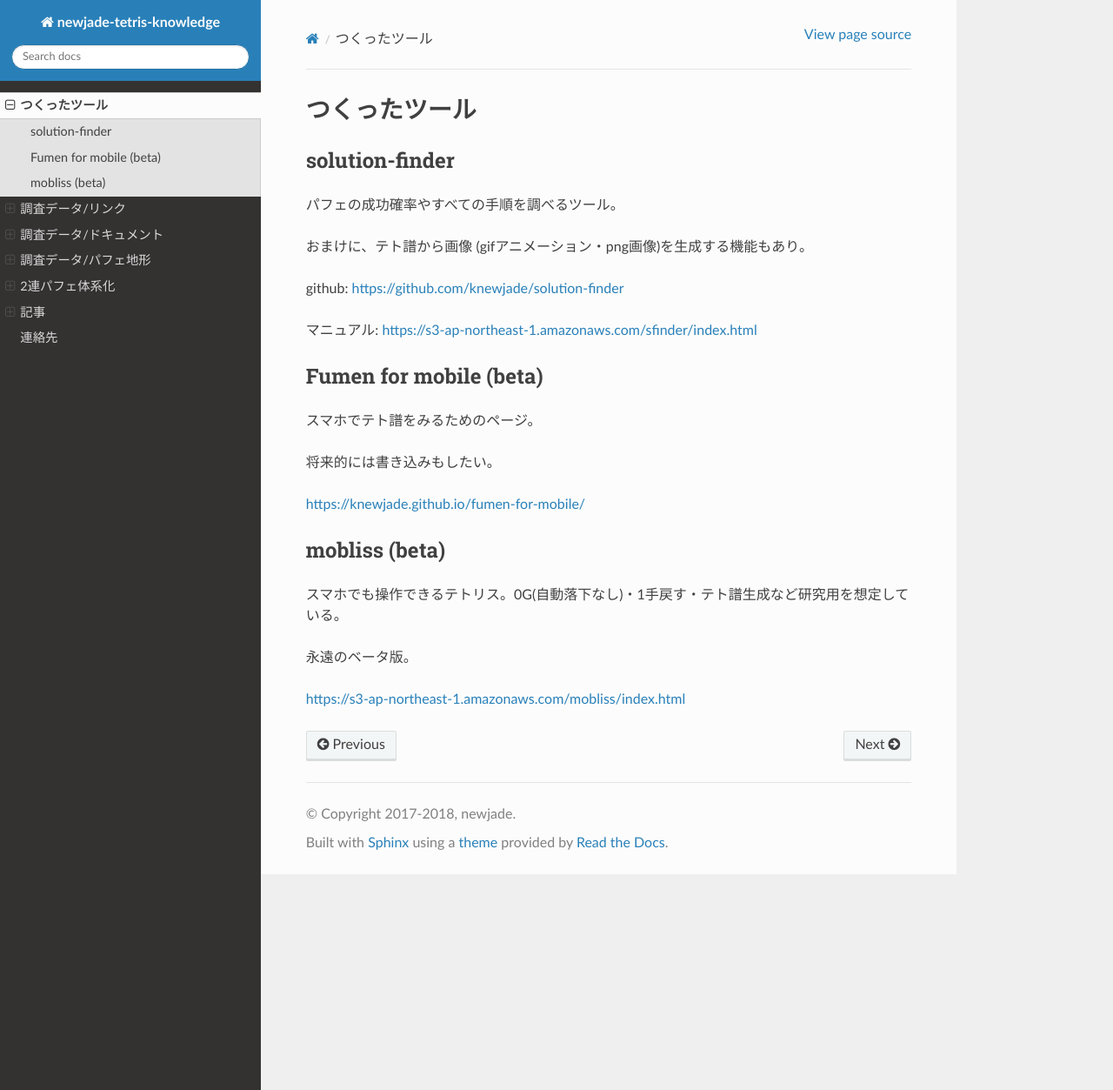
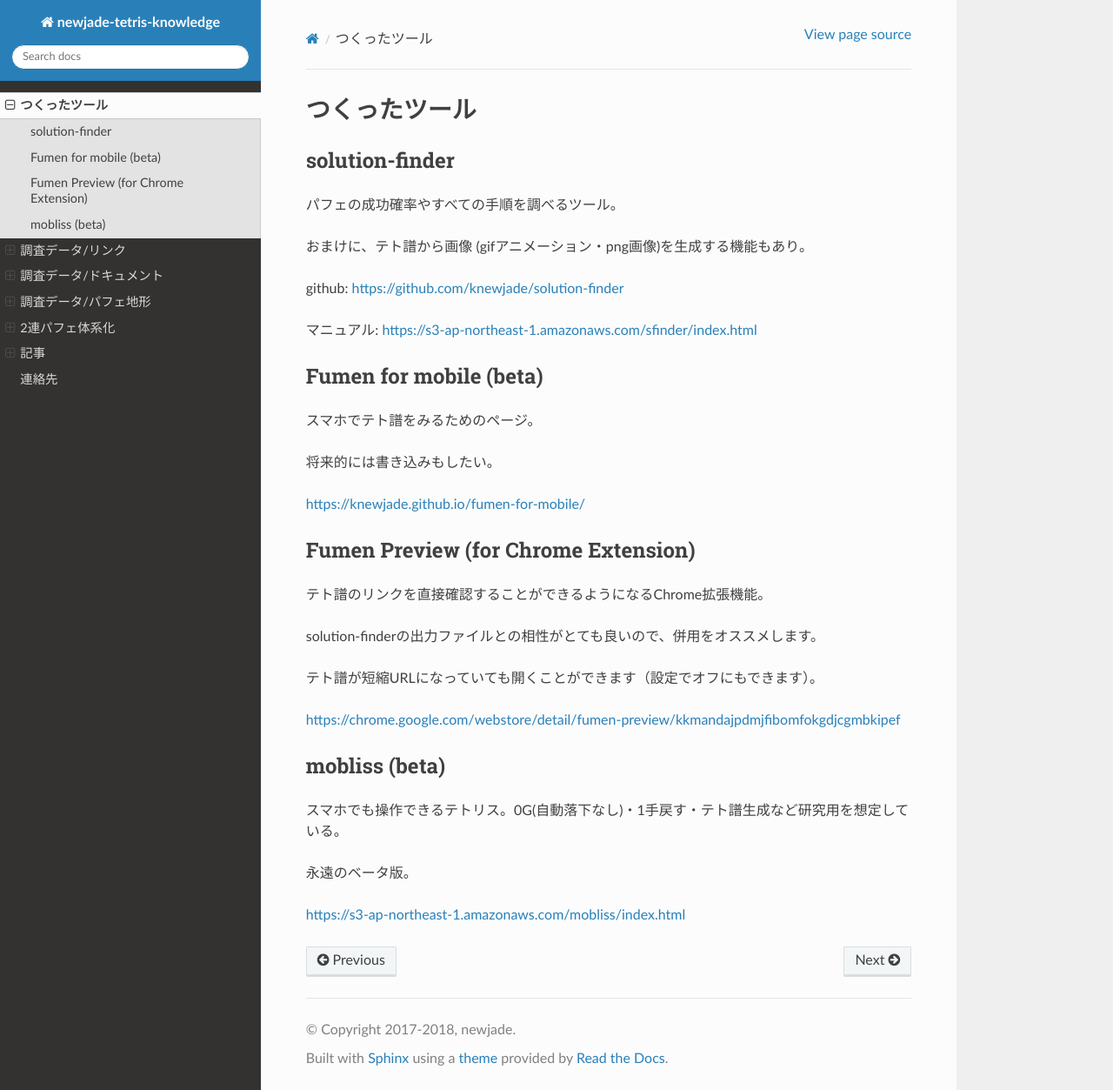
Before and after one commit to knewjade/tetris-knowledge-sphinx, a Sphinx documentation site: the page built from source/publish_tools.rst, in a window 1280 px wide and 1253 px high. Shown: the whole window at 87% size. Built offline with Sphinx 7.4.7 and the Read the Docs theme 2.0.0, drawn with Linux system fonts in a browser that asks for light colours.

Commit message:
Add `Fumen Preview`

```diff
--- a/source/publish_tools.rst
+++ b/source/publish_tools.rst
@@ -24,6 +24,18 @@ Fumen for mobile (beta)
 https://knewjade.github.io/fumen-for-mobile/
 
 
+Fumen Preview (for Chrome Extension)
+===========================================
+
+テト譜のリンクを直接確認することができるようになるChrome拡張機能。
+
+solution-finderの出力ファイルとの相性がとても良いので、併用をオススメします。
+
+テト譜が短縮URLになっていても開くことができます（設定でオフにもできます）。
+
+https://chrome.google.com/webstore/detail/fumen-preview/kkmandajpdmjfibomfokgdjcgmbkipef
+
+
 mobliss (beta)
 ===========================================
 
```
